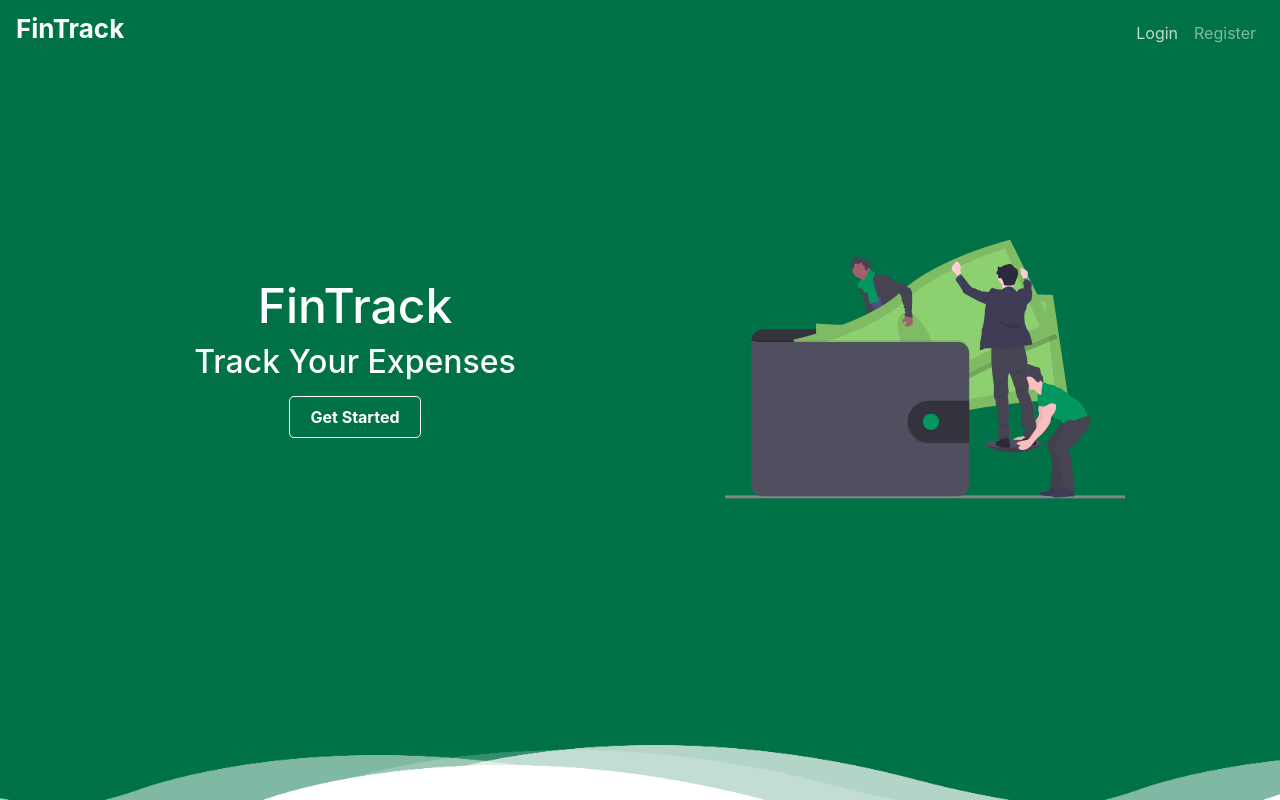
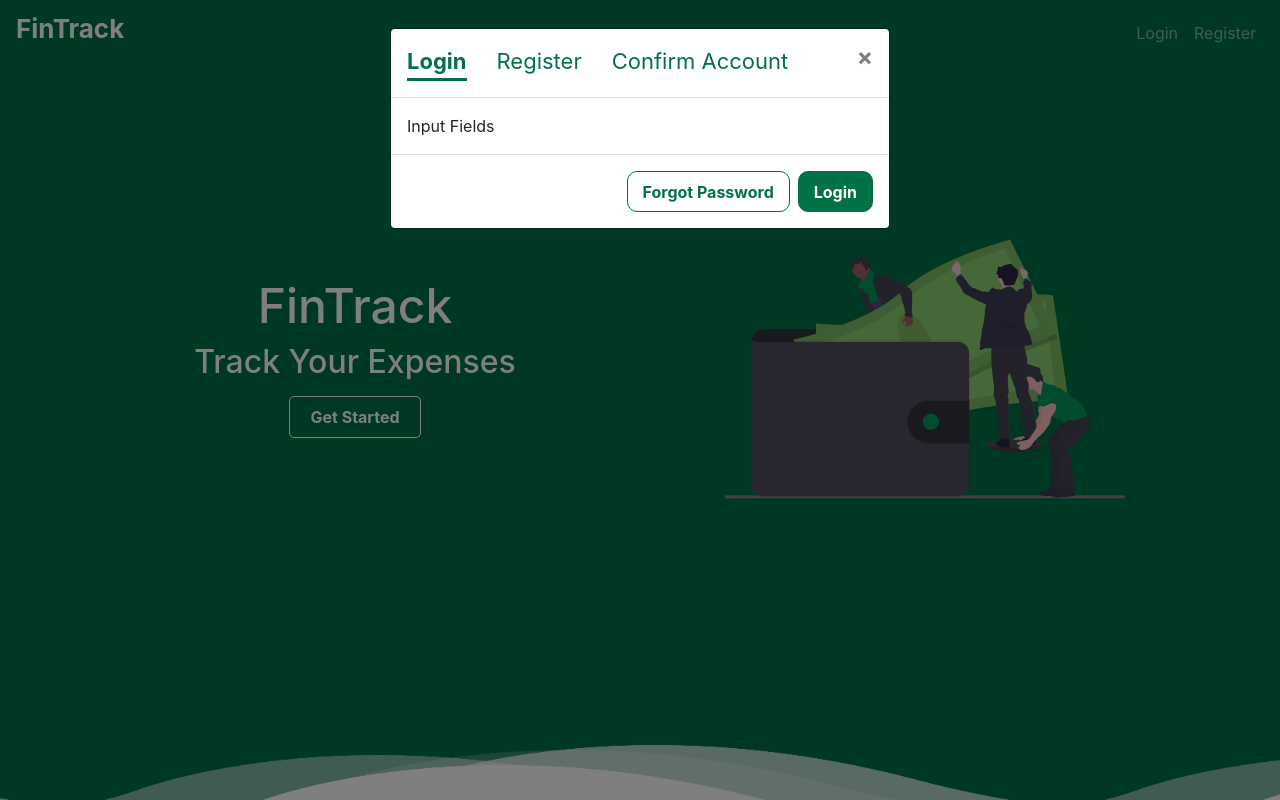
Before and after one commit to jeffersonly/Fintrack, a React (Create React App) app: page / in a window 1280 px wide. Both pictures are taken after a click on the button "Login". Built offline with nearby package versions, Linux system fonts and the light colour scheme; no server answers; what aws-amplify would draw is missing.

Commit message:
authentication modal base for login, register, confirm acc added

```diff
--- /dev/null
+++ b/src/Components/Modals/AuthModal.css
@@ -0,0 +1,95 @@
+.tab-title-btn {
+    background: transparent;
+    border: none;
+    margin-right: 30px;
+    outline: none;
+    transition: all 0.15s ease;
+    text-decoration: none;
+    font-size: 22px;
+    color: rgb(1, 114, 71);
+    font-weight: normal;
+}
+
+.tab-title-btn:focus {
+    outline: none;
+}
+
+.tab-title-btn.selected {
+    font-weight: bold;
+}
+
+.tab-title-btn span:after {
+    content: "";
+    display: block;
+    height: 3px;
+    background: rgba(1, 114, 71);
+    transition: width 0.3s ease 0s, left 0.3s ease 0s;
+    width: 0;
+}
+
+.tab-title-btn.selected span:after {
+    width: 100%;
+}
+
+.tab-title-btn span:hover:after {
+    width: 100%;
+}
+
+.modal-link-btn {
+    border: 1px solid rgb(1, 114, 71);
+    color: rgb(1, 114, 71);
+    font-size: 16px;
+    outline: none;
+    background: transparent;
+    padding: 7.5px 15px;
+    font-weight: bold;
+    border-radius: 10px;
+    transition: all 0.5s ease;
+}
+
+.modal-link-btn:hover {
+    background: rgb(1, 114, 71);
+    color: white;
+    box-shadow: 1px 1px 10px rgb(1, 114, 71);
+}
+
+.modal-link-btn:focus {
+    outline: none;
+}
+
+.modal-action-btn {
+    border: 1px solid rgb(1, 114, 71);
+    outline: none;
+    font-size: 16px;
+    background: rgb(1, 114, 71);
+    color: white;
+    font-weight: bold;
+    border-radius: 10px;
+    transition: all 0.5s ease;
+    padding: 7.5px 15px;
+}
+
+.modal-action-btn:hover {
+    box-shadow: 1px 1px 10px rgb(1, 114, 71);
+    text-shadow: 1px 1px 10px white;
+    text-decoration: underline;
+}
+
+.modal-action-btn:focus {
+    outline: none;
+}
+
+@media (max-width: 800px) {
+    .tab-title-btn {
+        margin-right: 10px;
+        font-size: 18px;
+    }
+
+    .modal-link-btn {
+        font-size: 14px;
+    }
+
+    .modal-action-btn {
+        font-size: 14px;
+    }
+}
--- a/src/Components/Modals/LoginRegisterModal.js
+++ b/src/Components/Modals/LoginRegisterModal.js
@@ -1,32 +1,97 @@
-import React, {useState} from 'react';
-import { Button, Modal } from 'react-bootstrap';
+import './AuthModal.css';
+import React, {useState, useEffect} from 'react';
+import { Modal } from 'react-bootstrap';
 
-function LoginRegisterModal() {
-    const [show, setShow] = useState(false);
+function LoginRegisterModal(props) {
+    const [show, setShow] = useState(props.openModal);
+    const [loginTabSelected, setLoginTabSelected] = useState(props.loginModalShown);
+    const [registerTabSelected, setRegisterTabSelected] = useState(props.registerModalShown);
+    const [confirmAccountTabSelected, setConfirmAcountTabSelected] = useState(props.confirmAccountModalShown);
 
-    const handleClose = () => setShow(false);
-    const handleShow = () => setShow(true);
+    function closeModal() {
+        props.onChangeModalState();
+    }
+
+    function openLoginModal() {
+        props.onSelectLoginModal();
+    }
+
+    function openRegisterModal() {
+        props.onSelectRegisterModal();
+    }
+
+    function openConfirmAccountModal() {
+        props.onSelectConfirmAccountModal();
+    }
+
+    useEffect(() => {
+        setShow(props.openModal);
+        setLoginTabSelected(props.loginModalShown);
+        setRegisterTabSelected(props.registerModalShown)
+        setConfirmAcountTabSelected(props.confirmAccountModalShown);
+    }, [props.openModal, props.loginModalShown, props.registerModalShown, props.confirmAccountModalShown]);
+
+    function renderModalFooterBtns() {
+        if(loginTabSelected) {
+            return (
+                <>
+                    <button className="modal-link-btn" onClick={closeModal}>Forgot Password</button>
+                    <button className="modal-action-btn">Login</button>
+                </>
+            )
+        }
+
+        if(registerTabSelected) {
+            return(
+                <>
+                    <button className="modal-action-btn">Register</button>
+                </>
+            )
+        }
+
+        if(confirmAccountTabSelected) {
+            return(
+                <>
+                    <button className="modal-action-btn">Confirm</button>
+                </>
+            )
+        }
+
+        return null;
+    }
 
     return (
         <>
-        <Button variant="primary" onClick={handleShow}>
-            Launch demo modal
-        </Button>
+            <Modal show={show} onHide={closeModal}>
+                <Modal.Header closeButton className="auth-modal-header">
+                    <button
+                        className={`tab-title-btn ${loginTabSelected ? 'selected':'notSelected'}`}
+                        onClick={openLoginModal}
+                    >
+                        <span>Login</span>
+                    </button>
 
-        <Modal show={show} onHide={handleClose}>
-            <Modal.Header closeButton>
-            <Modal.Title>Modal heading</Modal.Title>
-            </Modal.Header>
-            <Modal.Body>Woohoo, you're reading this text in a modal!</Modal.Body>
-            <Modal.Footer>
-            <Button variant="secondary" onClick={handleClose}>
-                Close
-            </Button>
-            <Button variant="primary" onClick={handleClose}>
-                Save Changes
-            </Button>
-            </Modal.Footer>
-        </Modal>
+                    <button
+                        className={`tab-title-btn ${registerTabSelected ? 'selected':'notSelected'}`}
+                        onClick={openRegisterModal}
+                    >
+                        <span>Register</span>
+                    </button>
+
+                    <button
+                        className={`tab-title-btn ${confirmAccountTabSelected ? 'selected':'notSelected'}`}
+                        onClick={openConfirmAccountModal}
+                    >
+                        <span>Confirm Account</span>
+                    </button>
+                </Modal.Header>
+                <Modal.Body>
+                    Input Fields
+                </Modal.Body>
+                <Modal.Footer>
+                    {renderModalFooterBtns()}
+                </Modal.Footer>
+            </Modal>
         </>
     );
 }
--- a/src/Components/NavBar/NavBar.js
+++ b/src/Components/NavBar/NavBar.js
@@ -1,20 +1,61 @@
 import './NavBar.css';
-import React from 'react';
+import React, { useState } from 'react';
 import { Navbar, Nav } from 'react-bootstrap';
+import LoginRegisterModal from '../Modals/LoginRegisterModal';
 
 function NavBar() {
+    const [showLoginRegisterModal, setShowLoginRegisterModal] = useState(false);
+    const [showLoginModal, setShowLoginModal] = useState(false);
+    const [showRegisterModal, setShowRegisterModal] = useState(false);
+    const [showConfirmAccountModal, setConfirmAccountModal] = useState(false);
+
+    function handleShowLoginModal() {
+        setShowLoginRegisterModal(true);
+        setShowLoginModal(true);
+        setShowRegisterModal(false);
+        setConfirmAccountModal(false);
+    }
+
+    function handleShowRegisterModal() {
+        setShowLoginRegisterModal(true);
+        setShowLoginModal(false);
+        setShowRegisterModal(true);
+        setConfirmAccountModal(false);
+    }
+
+    function handleShowConfirmAccountModal() {
+        setShowLoginRegisterModal(true);
+        setShowLoginModal(false);
+        setShowRegisterModal(false);
+        setConfirmAccountModal(true);
+    }
+
     return (
         <Navbar sticky="top" collapseOnSelect expand="lg" variant="dark" className="navbar">
+            {/* Nav Bar Items */}
             <Navbar.Brand>
                 <h1 className="navbar-brandname">FinTrack</h1>
             </Navbar.Brand>
             <Navbar.Toggle aria-controls="responsive-navbar-nav" className="navbar-toggle"/>
             <Navbar.Collapse id="responsive-navbar-nav">
                 <Nav className="ml-auto">
-                    <Nav.Link> Login </Nav.Link>
-                    <Nav.Link> Register </Nav.Link>
+                    <Nav.Link onClick={handleShowLoginModal}> Login </Nav.Link>
+                    <Nav.Link onClick={handleShowRegisterModal}> Register </Nav.Link>
                 </Nav>
             </Navbar.Collapse>
+
+
+            {/* Modals */}
+            <LoginRegisterModal
+                openModal={showLoginRegisterModal}
+                onChangeModalState={() => setShowLoginRegisterModal(!showLoginRegisterModal)}
+                loginModalShown={showLoginModal}
+                onSelectLoginModal={() => handleShowLoginModal()}
+                registerModalShown={showRegisterModal}
+                onSelectRegisterModal={() => handleShowRegisterModal()}
+                confirmAccountModalShown={showConfirmAccountModal}
+                onSelectConfirmAccountModal={() => handleShowConfirmAccountModal()}
+            />
         </Navbar>
     );
 }
--- a/src/Pages/LandingPage.js
+++ b/src/Pages/LandingPage.js
@@ -26,18 +26,18 @@ function LandingPage() {
                             <img src={WalletSVG} alt="landing page img" className="landing-page-img"/>
                         </Col>
                     </Row>
-                    <div class="wave wave1"></div>
-                    <div class="wave wave2"></div>
-                    <div class="wave wave3"></div>
-                    <div class="wave wave4"></div>
+                    <div className="wave wave1"></div>
+                    <div className="wave wave2"></div>
+                    <div className="wave wave3"></div>
+                    <div className="wave wave4"></div>
                 </Container>
             </div>
 
             <div className="landing-page-2" id="landing-page-2">
-                <div class="wave wave1"></div>
-                <div class="wave wave2"></div>
-                <div class="wave wave3"></div>
-                <div class="wave wave4"></div>
+                <div className="wave wave1"></div>
+                <div className="wave wave2"></div>
+                <div className="wave wave3"></div>
+                <div className="wave wave4"></div>
 
                 <div className="tabs-container">
                     <Tabs defaultActiveKey="FinTrack" id="landing-page-tabs" bsPrefix="tabs">
@@ -47,7 +47,7 @@ function LandingPage() {
                                     With credit cards and advancing technology, spending money becomes easier and easier.
                                     When paying with cash, people can visually see how much they are spending; on the other hand,
                                     when paying with credit cards and advancing technology, people are not as aware of their spendings.
-                                    FinTrack is an application, providing users with the ability to track their expenses.
+                                    FinTrack is an application providing users with the ability to track their expenses.
                                 </p>
                             </div>
                             <div className="tab-pic-container">
```
Also changed, not shown: src/Components/Modals/ForgotResetPwdModal.js (added).
